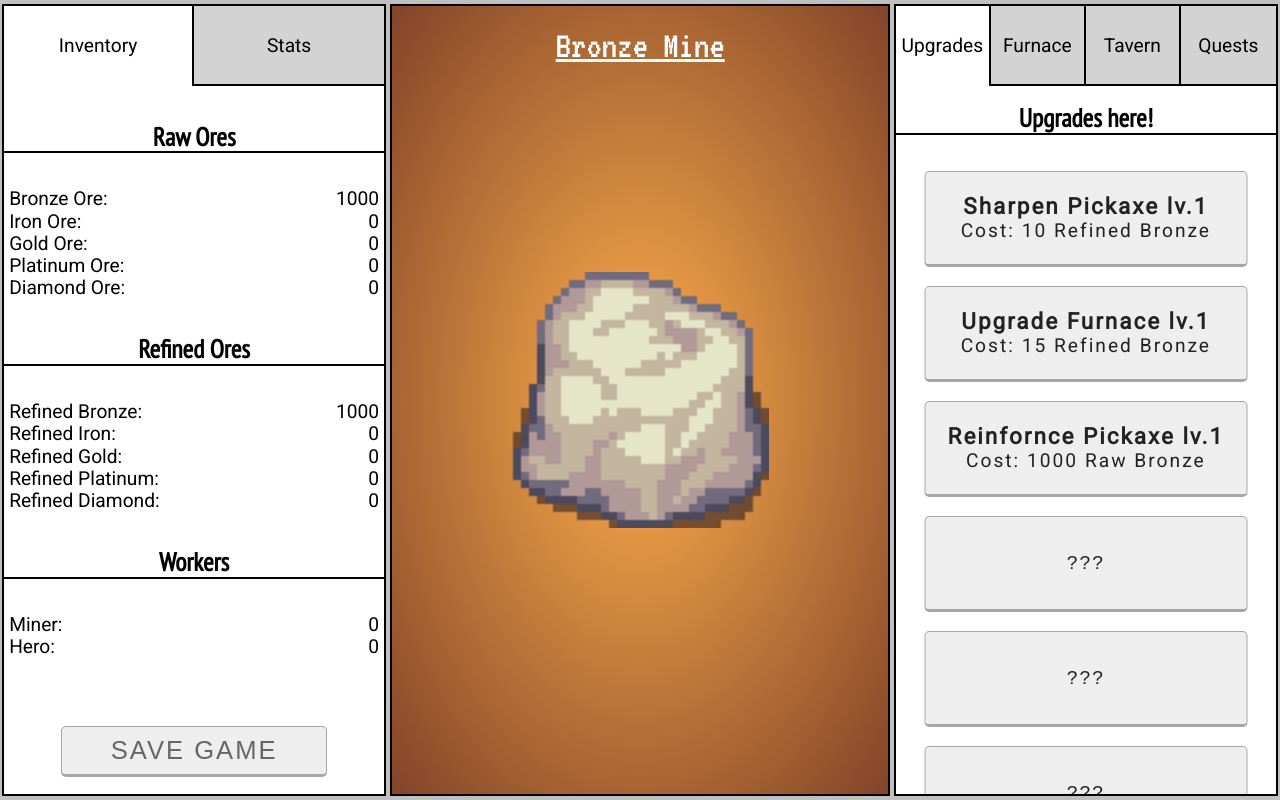
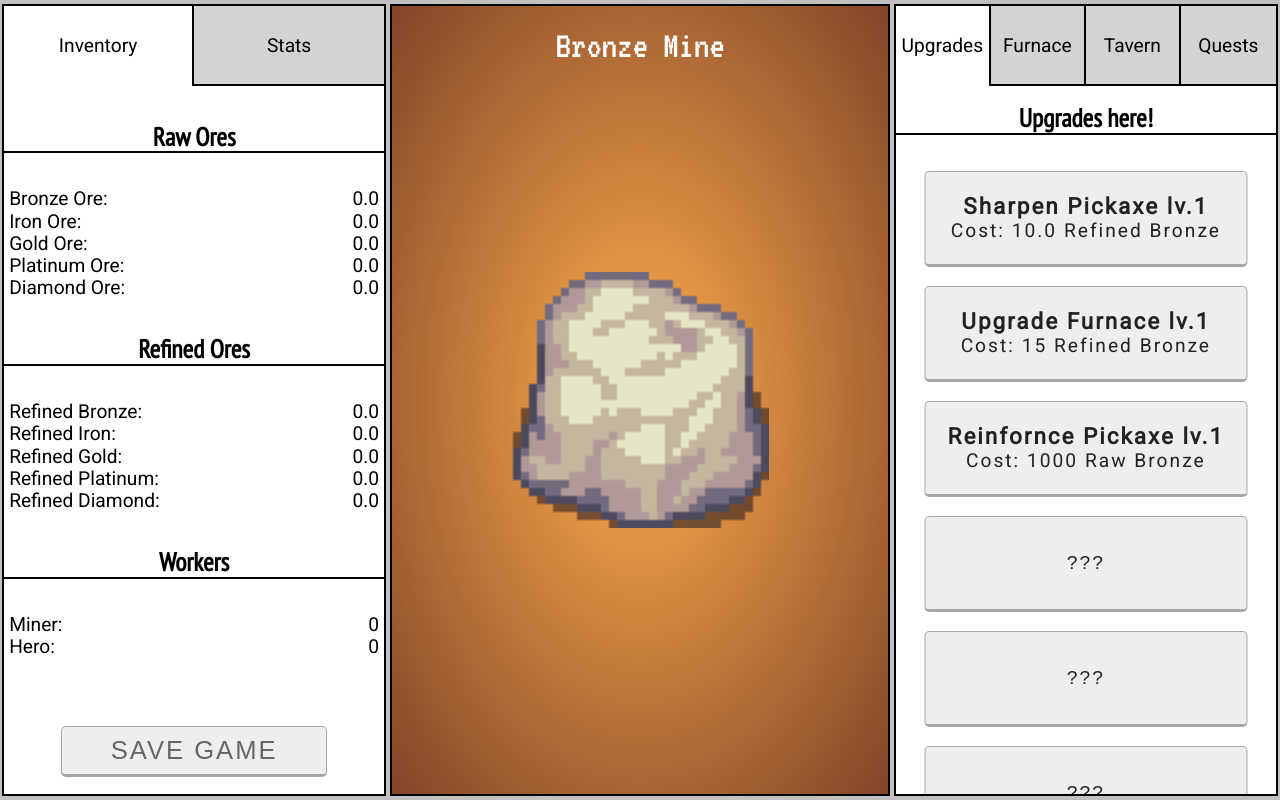
Before and after one commit to mkeigwin/More_Ore, a React app: page / in a window 1280 px wide. Built offline with nearby package versions, Linux system fonts and the light colour scheme; the HTML template or start-up script is replaced by a standard one.

Commit message:
idk what i added, just pushing everything

```diff
--- a/src/components/App/App.jsx
+++ b/src/components/App/App.jsx
@@ -25,12 +25,12 @@ class App extends Component {
     this.state = {
       orePerClick: 1,
 
-      bOre: 1000,
+      bOre: 0,
       iOre: 0,
       gOre: 0,
       pOre: 0,
       dOre: 0,
-      r_bOre: 1000,
+      r_bOre: 0,
       r_iOre: 0,
       r_gOre: 0,
       r_pOre: 0,
--- a/src/components/App/LeftSection/LeftSection.jsx
+++ b/src/components/App/LeftSection/LeftSection.jsx
@@ -35,6 +35,8 @@ class LeftSection extends React.Component {
   }
 
   render() {
+    console.log(this)
+
     return(
       <section className='left-section'>
 
@@ -48,19 +50,19 @@ class LeftSection extends React.Component {
             <br />
             <h1>Raw Ores</h1>
             <br />
-            <p>Bronze Ore: <span>{this.props.bOre}</span></p>
-            <p>Iron Ore: <span>{this.props.iOre}</span></p>
-            <p>Gold Ore: <span>{this.props.gOre}</span></p>
-            <p>Platinum Ore: <span>{this.props.pOre}</span></p>
-            <p>Diamond Ore: <span>{this.props.dOre}</span></p>
+            <p>Bronze Ore: <span>{this.props.bOre.toFixed(1)}</span></p>
+            <p>Iron Ore: <span>{this.props.iOre.toFixed(1)}</span></p>
+            <p>Gold Ore: <span>{this.props.gOre.toFixed(1)}</span></p>
+            <p>Platinum Ore: <span>{this.props.pOre.toFixed(1)}</span></p>
+            <p>Diamond Ore: <span>{this.props.dOre.toFixed(1)}</span></p>
             <br />
             <h1>Refined Ores</h1>
             <br />
-            <p>Refined Bronze: <span>{this.props.r_bOre}</span></p>
-            <p>Refined Iron: <span>{this.props.r_iOre}</span></p>
-            <p>Refined Gold: <span>{this.props.r_gOre}</span></p>
-            <p>Refined Platinum: <span>{this.props.r_pOre}</span></p>
-            <p>Refined Diamond: <span>{this.props.r_dOre}</span></p>
+            <p>Refined Bronze: <span>{this.props.r_bOre.toFixed(1)}</span></p>
+            <p>Refined Iron: <span>{this.props.r_iOre.toFixed(1)}</span></p>
+            <p>Refined Gold: <span>{this.props.r_gOre.toFixed(1)}</span></p>
+            <p>Refined Platinum: <span>{this.props.r_pOre.toFixed(1)}</span></p>
+            <p>Refined Diamond: <span>{this.props.r_dOre.toFixed(1)}</span></p>
             <br />
             <h1>Workers</h1>
             <br />
@@ -72,8 +74,8 @@ class LeftSection extends React.Component {
             <br />
             <h1>Stats</h1>
             <br />
-            <p>Ores Per Click: <span>{this.props.orePerClick}</span></p>
-            <p>Smelt Speed: <span>{this.props.smeltTimer}s/ore</span></p>
+            <p>Ores Per Click: <span>{this.props.orePerClick.toFixed(1)}</span></p>
+            <p>Smelt Speed: <span>{parseFloat(this.props.smeltTimer).toFixed(1)}s/ore</span></p>
             <br />
             <p>Bronze Ore Per Second: <span>0</span></p>
             <p>Iron Ore Per Second: <span>0</span></p>
--- a/src/components/App/MiddleSection/MiddleSection.css
+++ b/src/components/App/MiddleSection/MiddleSection.css
@@ -25,7 +25,7 @@ section.middle-section {
   height: 10vh;
   outline: none;
   font-size: 3vw;
-  text-decoration: underline;
+  /*text-decoration: underline;*/
   font-family: 'VT323';
   border-radius: 0;
   background-color: transparent;
--- a/src/components/App/MiddleSection/MiddleSection.jsx
+++ b/src/components/App/MiddleSection/MiddleSection.jsx
@@ -52,11 +52,9 @@ class MiddleSection extends React.Component {
     let currentY = e.pageY-100
     console.log(currentY, currentX)
 
-
-
     let newDiv = document.createElement('div')
     newDiv.classList.add('pop')
-    newDiv.innerHTML = `+${this.props.orePerClick}`
+    newDiv.innerHTML = `+${this.props.orePerClick.toFixed(1)}`
     // newDiv.style.position = 'fixed'
     newDiv.style.left = `${currentX}px`
     newDiv.style.top = `${currentY}px`
--- a/src/components/App/RightSection/RightSection.css
+++ b/src/components/App/RightSection/RightSection.css
@@ -70,7 +70,7 @@ section.right-section {
   display: none;
 }
 
-button {
+.right-section-tab-content button {
   position: relative;
   /*height: 8vw;*/
   /*width: 95%;*/
@@ -93,17 +93,17 @@ button {
   border-bottom-width: 3px;
 }
 
-button:hover {
+.right-section-tab-content button:hover {
     background-color: #e3e3e3;
     border-color: rgba(0, 0, 0, 0.5);
 }
 
-button:active {
+.right-section-tab-content button:active {
   background-color: #CCC;
   border-color: rgba(0,0,0,0.9);
 }
 
-button p {
+.right-section-tab-content button p {
   text-align: center !important;
   font-size: 1.5vw;
 }
--- a/src/components/App/RightSection/RightSection.jsx
+++ b/src/components/App/RightSection/RightSection.jsx
@@ -131,7 +131,7 @@ class RightSection extends React.Component {
               onMouseOut={this.hidePickaxeModal}
               >
               <h3>Sharpen Pickaxe lv.{this.props.pickaxeLv}</h3>
-              <p>Cost: {this.props.pickaxeUpgradePrice} Refined Bronze</p>
+              <p>Cost: {this.props.pickaxeUpgradePrice.toFixed(1)} Refined Bronze</p>
             </button>
             <button
               className='upgrade-furnace-button'
--- a/src/components/Modals/FurnaceModal/FurnaceModal.css
+++ b/src/components/Modals/FurnaceModal/FurnaceModal.css
@@ -6,7 +6,7 @@
   left: 50%;
   transform: translate(-50%, -50%);
   z-index: 3;
-  border: 1px solid black;
+  border: 2px solid black;
   height: 50vh;
   width: 50vw;
   background: antiquewhite;
@@ -59,7 +59,29 @@
   width: 99%;
   font-size: 3vw;
   transform: translateX(-50%);
+
+  outline: none;
+  cursor: pointer;
+  text-align: center;
+
+  color: #222;
+  background-color: #eee;
+  letter-spacing: 2px;
+  border-radius: 5px;
+  border: 1px solid rgba(0, 0, 0, 0.3);
+  border-bottom-width: 3px;
 }
+
+.smelt-button:hover {
+  background-color: #e3e3e3;
+  border-color: rgba(0, 0, 0, 0.5);
+}
+
+.smelt-button:active {
+  background-color: #CCC;
+  border-color: rgba(0,0,0,0.9);
+}
+
 
 .close-menu {
   position: absolute;
--- a/src/components/Modals/UpgradeModals/UpgradePickaxeModal.jsx
+++ b/src/components/Modals/UpgradeModals/UpgradePickaxeModal.jsx
@@ -8,7 +8,7 @@ class UpgradePickaxeModal extends React.Component {
         <h1>⛏Pickaxe lv.{this.props.pickaxeLv}</h1>
         <h3>Increases Ore Per Click by 1.5x</h3>
         <h4>Pick harder! Pick faster! Pick stronger!</h4>
-        <p>Price: {this.props.pickaxeUpgradePrice} Refined Bronze</p>
+        <p>Price: {this.props.pickaxeUpgradePrice.toFixed(1)} Refined Bronze</p>
       </div>
     )
   }
```
